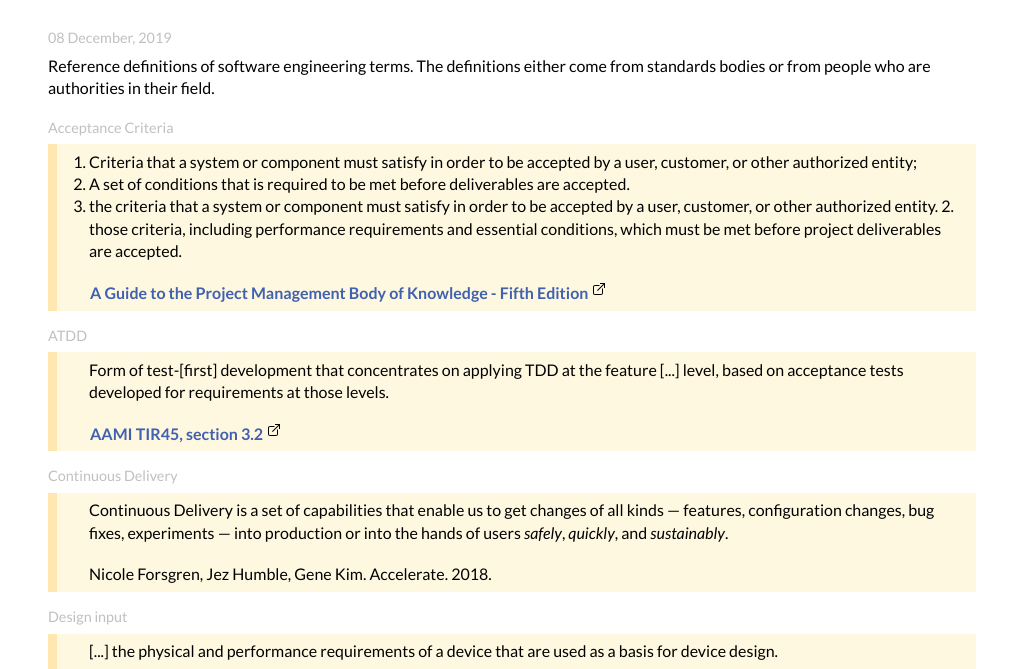
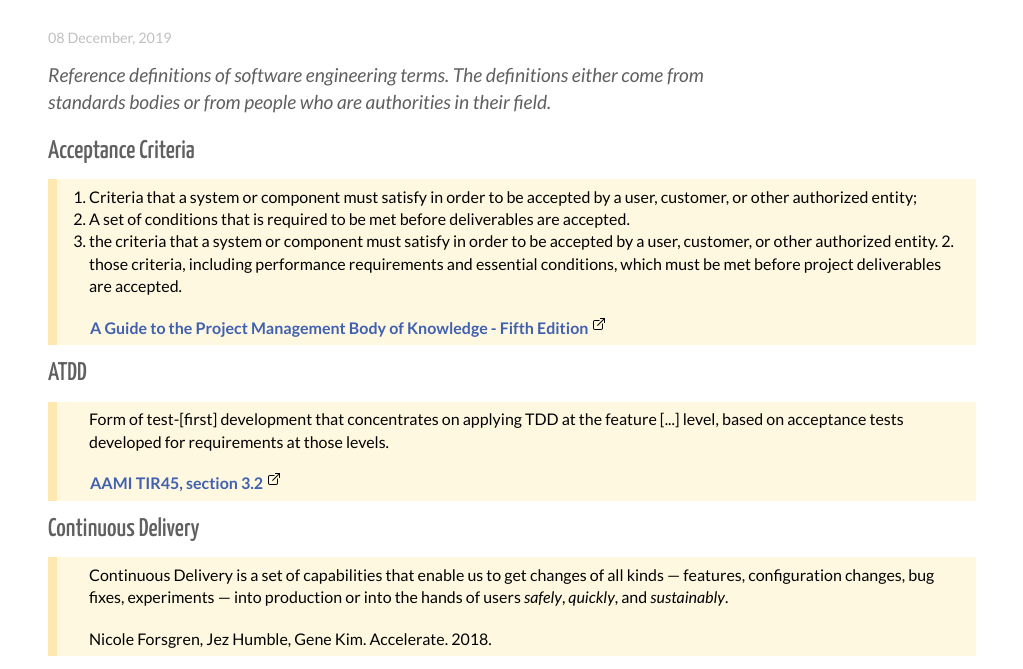
Before and after one commit to go-on-blog/blog, a Gatsby site: page /definitions/ in a window 1280 px wide. Shown: the part 111-780 px from the top of the page, without its empty margins (128-1151 px from the left). Built offline with nearby package versions, Linux system fonts and the light colour scheme; Gatsby itself is replaced by a stand-in of ours.

Commit message:
Improve post layout

```diff
--- a/src/styles/global.css
+++ b/src/styles/global.css
@@ -3,6 +3,8 @@
   padding: 0;
   box-sizing: border-box;
 }
+
+/* Responsive design fluid pattern................................... */
 
 .page {
   display: flex;
@@ -30,6 +32,8 @@
   background-color: #ffffff;
   padding: 16px;
 }
+
+/* Layout............................................................ */
 
 .content h1 {
   font-family: 'Yanone Kaffeesatz', sans-serif;
@@ -77,10 +81,24 @@ blockquote > :last-child { margin-bottom: 0 !important; }
 
 /* Post.............................................................. */
 
+.post div.release-date {
+  color: #c0c0c0;
+  font-size: 0.9rem;
+  margin-bottom: 1rem;
+}
+
+.post div.text > p:first-child {
+  color: #606060;
+  font-size: 1.2rem;
+  font-style: italic;
+  width: 38em;
+}
+
 .post h3 {
-  color: #c0c0c0;
-  font-weight: 500;
-  font-size: 0.9rem;
+  color: #606060;
+  font-family: 'Yanone Kaffeesatz', sans-serif;
+  font-size: 1.6rem;
+  font-weight: normal;
 }
 
 /* Log............................................................... */
--- a/src/templates/blog-post.js
+++ b/src/templates/blog-post.js
@@ -8,10 +8,10 @@ export default ({ data }) => {
   return (
     <Layout>
       <SEO title={post.frontmatter.title} description={post.excerpt} />
-      <div class='post'>
+      <div class="post">
         <h1>{post.frontmatter.title}</h1>
-        <h3>{post.frontmatter.date}</h3>
-        <div dangerouslySetInnerHTML={{ __html: post.html }} />
+        <div class="release-date">{post.frontmatter.date}</div>
+        <div class="text" dangerouslySetInnerHTML={{ __html: post.html }} />
       </div>
     </Layout>
   )
```
